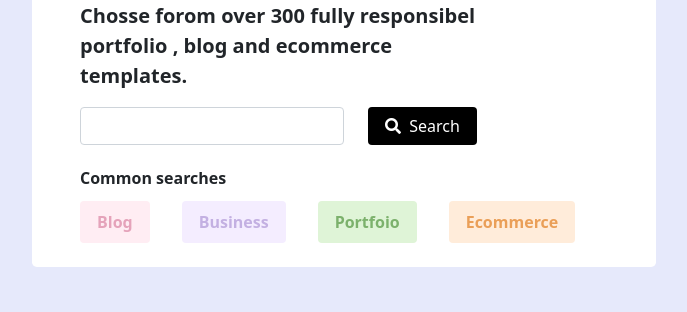
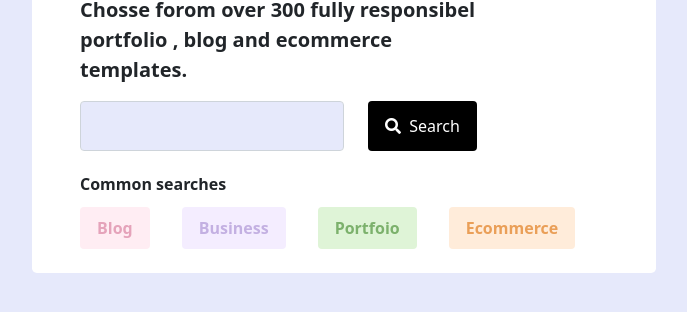
Before and after one commit to Ashish8449/search-Section, a plain HTML site: page index.html in a window 1280 px wide. Shown: the part 358-670 px from the top of the page, without its empty margins (296-983 px from the left). Drawn offline with nearby package versions, Linux system fonts and the light colour scheme.

Commit message:
change bg of input tag

```diff
--- a/index.html
+++ b/index.html
@@ -28,8 +28,8 @@ color: rgb(124,177,108);
             color: rgb(234,159,88);
 
         }
-        input::placeholder{
-            background:#E6E9FB ;
+        input{
+            background-color:#E6E9FB  !important;
         }
     </style>
     <link rel="stylesheet" href="https://pro.fontawesome.com/releases/v5.10.0/css/all.css" integrity="sha384-AYmEC3Yw5cVb3ZcuHtOA93w35dYTsvhLPVnYs9eStHfGJvOvKxVfELGroGkvsg+p" crossorigin="anonymous"/>
@@ -46,11 +46,11 @@ color: rgb(124,177,108);
            </p>
            <div class="d-flex flex-wrap gap-2">
                <div class="col-md-6 col-12 me-3">
-                   <input type="text" class="form-control " name="" id="">
+                   <input type="text" class="form-control rounded-2 " name="" id=""  style="height: 50px;">
 
                </div>
                <div class="col-md-5 col-12">
-                   <button class="btn px-3 bg-black text-white">
+                   <button class="btn px-3 bg-black text-white" style="height: 50px;">
                     <i class="fa fa-search me-1" aria-hidden="true"></i>
                        Search
                    </button>
```
